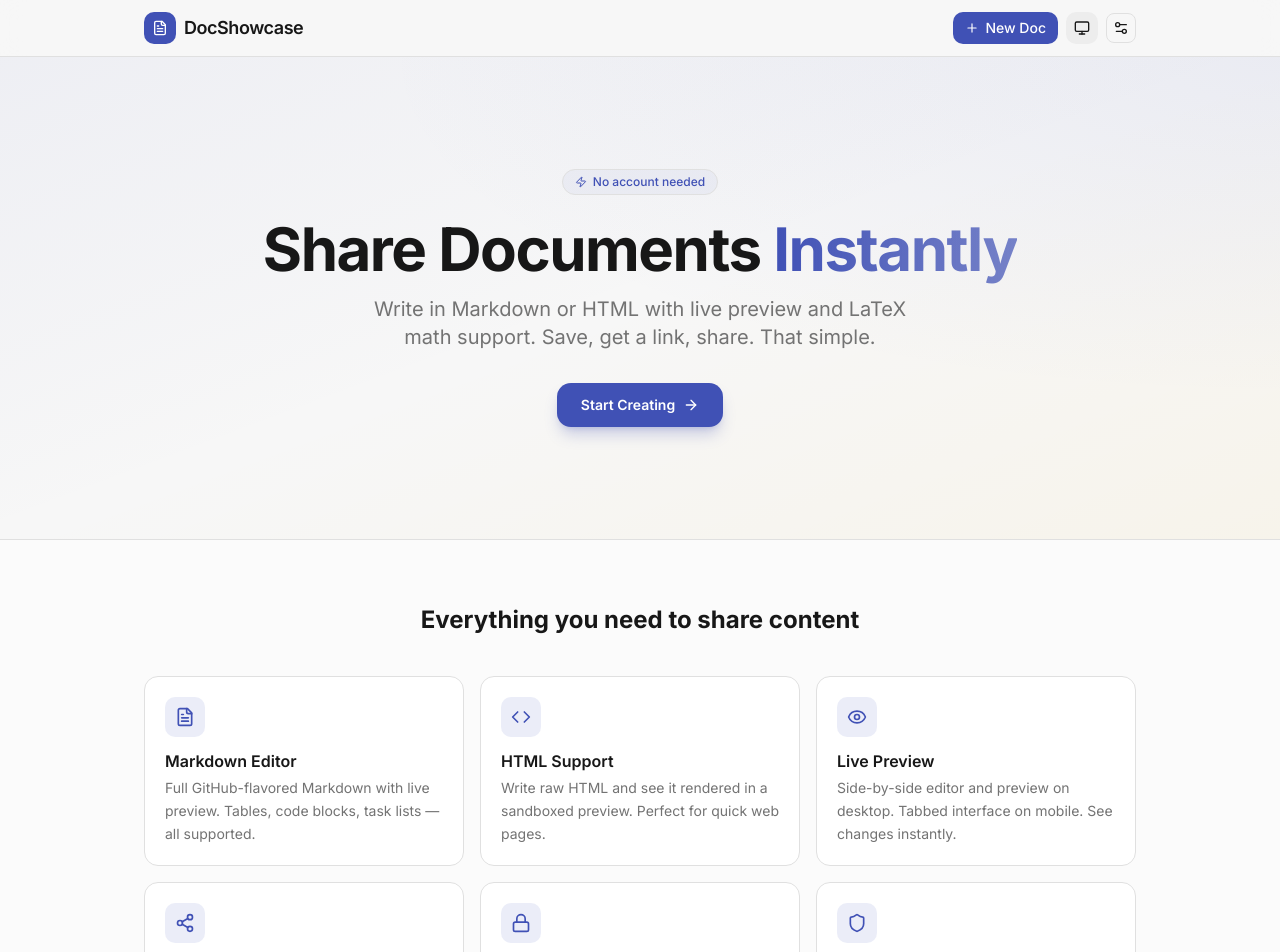
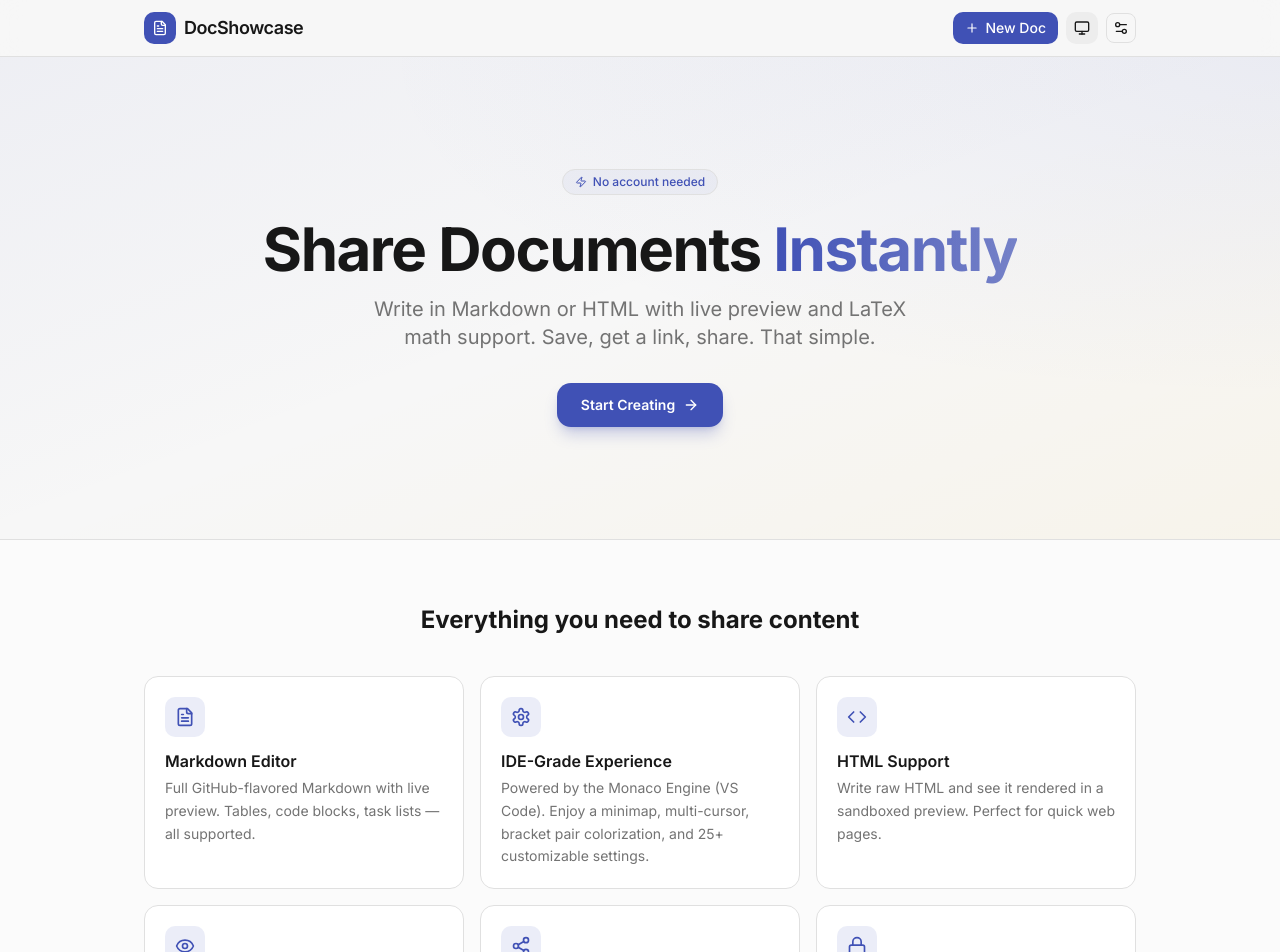
Before and after one commit to AryansDevStudios/DocShowcase, a Next.js app: page / in a window 1280 px wide. Shown: the top 952 px of the page. Built offline with nearby package versions, Linux system fonts and the light colour scheme.

Commit message:
docs: update landing page feature grid

```diff
--- a/src/app/page.tsx
+++ b/src/app/page.tsx
@@ -10,7 +10,8 @@ import {
   ArrowRight,
   Shield,
   Hourglass,
-  Printer
+  Printer,
+  Settings
 } from "lucide-react";
 
 export default function HomePage() {
@@ -71,6 +72,12 @@ export default function HomePage() {
                 title: "Markdown Editor",
                 description:
                   "Full GitHub-flavored Markdown with live preview. Tables, code blocks, task lists — all supported.",
+              },
+              {
+                icon: Settings,
+                title: "IDE-Grade Experience",
+                description:
+                  "Powered by the Monaco Engine (VS Code). Enjoy a minimap, multi-cursor, bracket pair colorization, and 25+ customizable settings.",
               },
               {
                 icon: Code,
```
